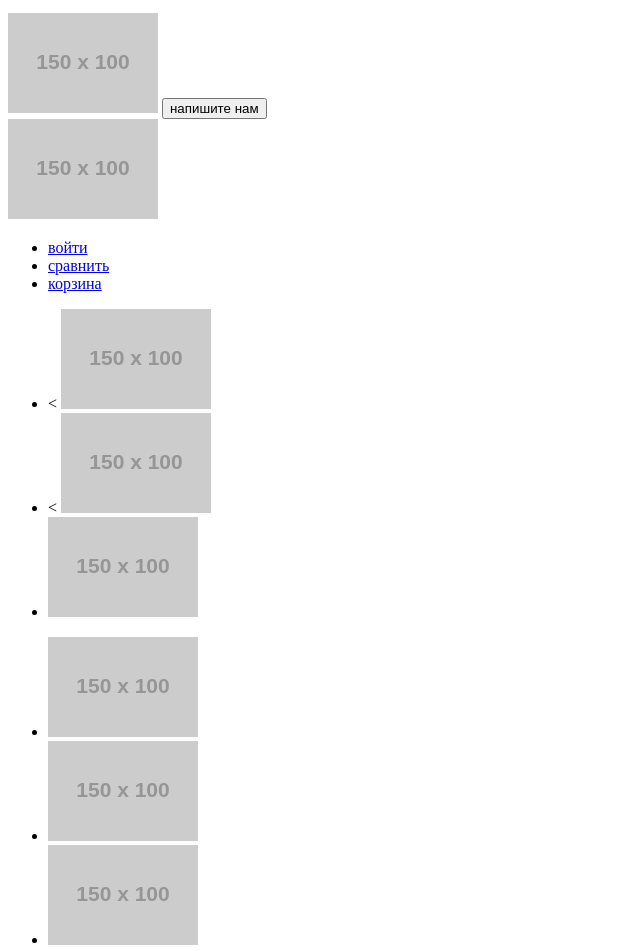
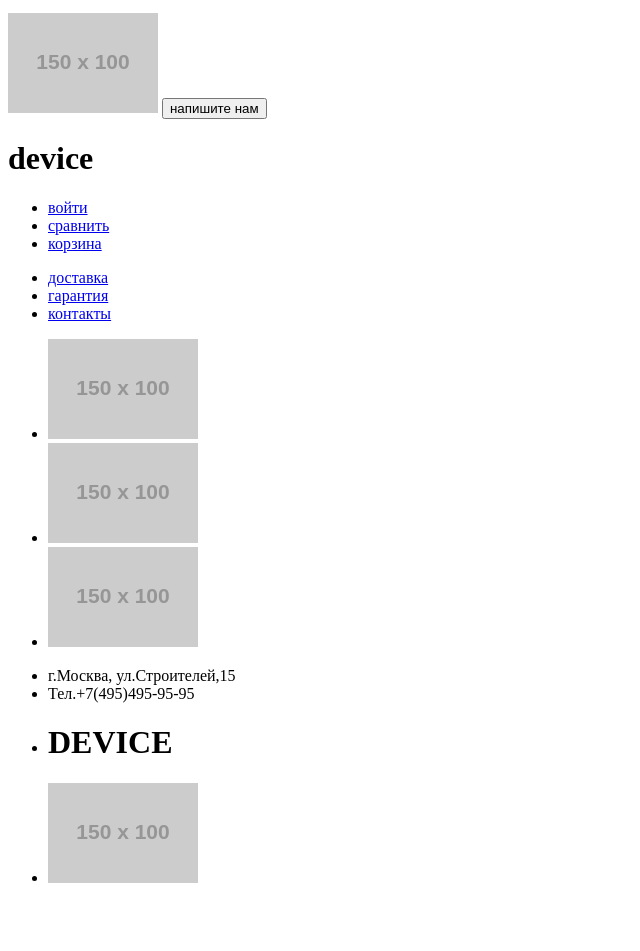
Before and after one commit to zeckson/125753-device, a plain HTML site: page index.html in a window 1280 px wide. Shown: the part 2369-3320 px from the top of the page, without its empty margins (0-640 px from the left). After the commit the page ends 3272 px from the top, so only its background shows below. Drawn offline with Linux system fonts and the light colour scheme; placeholder pictures from the web are drawn by us.

Commit message:
футер1

```diff
--- a/index.html
+++ b/index.html
@@ -102,19 +102,19 @@
   <button>напишите нам</button>
 </div>
 <footer class="footer">
-   <img src="http://placehold.it/150x100">
-  <div class="fb1">
+  <h1>device</h1>
+  <div class="footer-menu">
+    <ul>
+      <li><a href="enter">войти</a></li>
+      <li><a href="compare">сравнить</a></li>
+      <li><a href="basket">корзина</a></li>
+    </ul>
+  </div>
+  <div class="footer-navigation">
   <ul>
-    <li> <a href="enter">войти</a></li>
-    <li><a href="compare">сравнить</a></li>
-    <li><a href="basket">корзина</a></li>
-  </ul>
-  </div>
-  <div class="fb2">
-  <ul>
-    <li> <a href="войти"></a> < <img src="http://placehold.it/150x100"></li>
-    <li> <a href="сравнить"></a> < <img src="http://placehold.it/150x100"></li>
-    <li> <a href="корзина"></a>  <img src="http://placehold.it/150x100"></li>
+    <li><a href="доставка">доставка</a></li>
+    <li><a href="гарантия">гарантия</a></li>
+    <li><a href="контакты">контакты</a></li>
   </ul>
     <div class="fb3">
          <ul>
```
